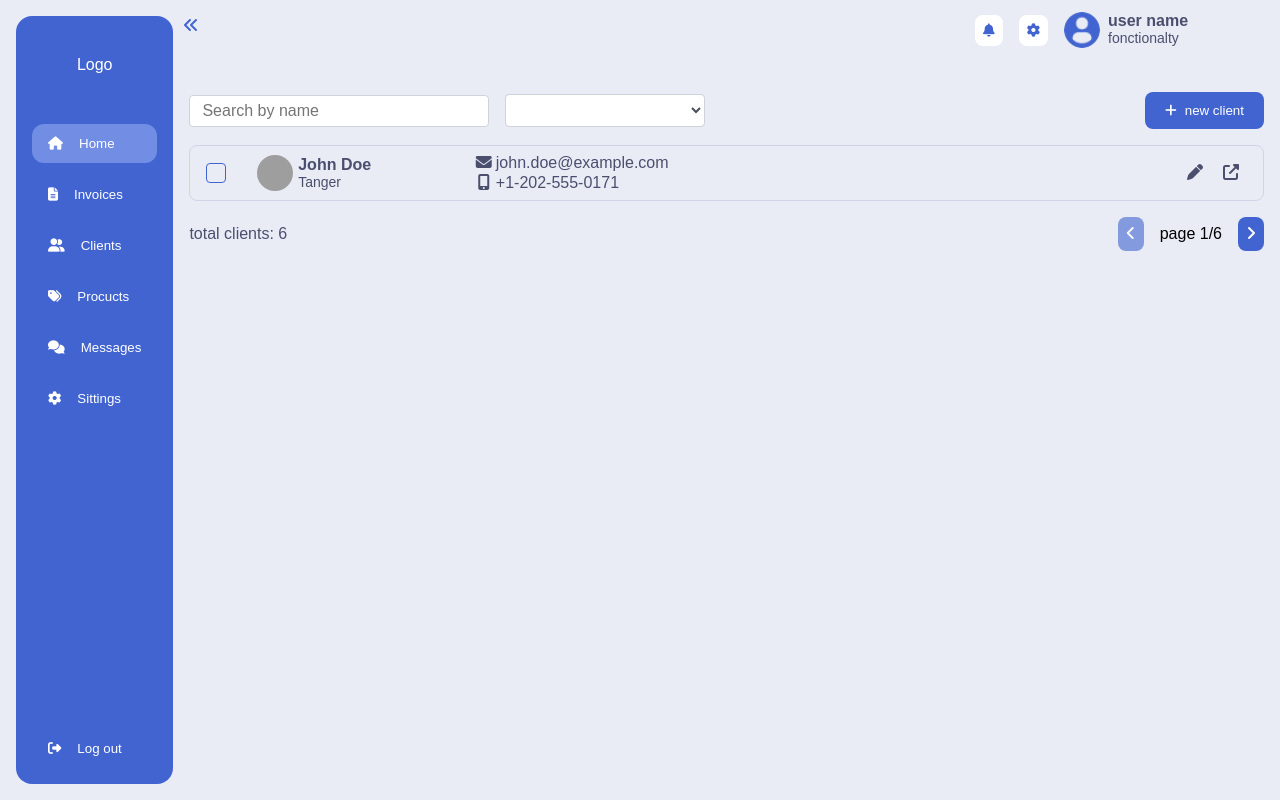
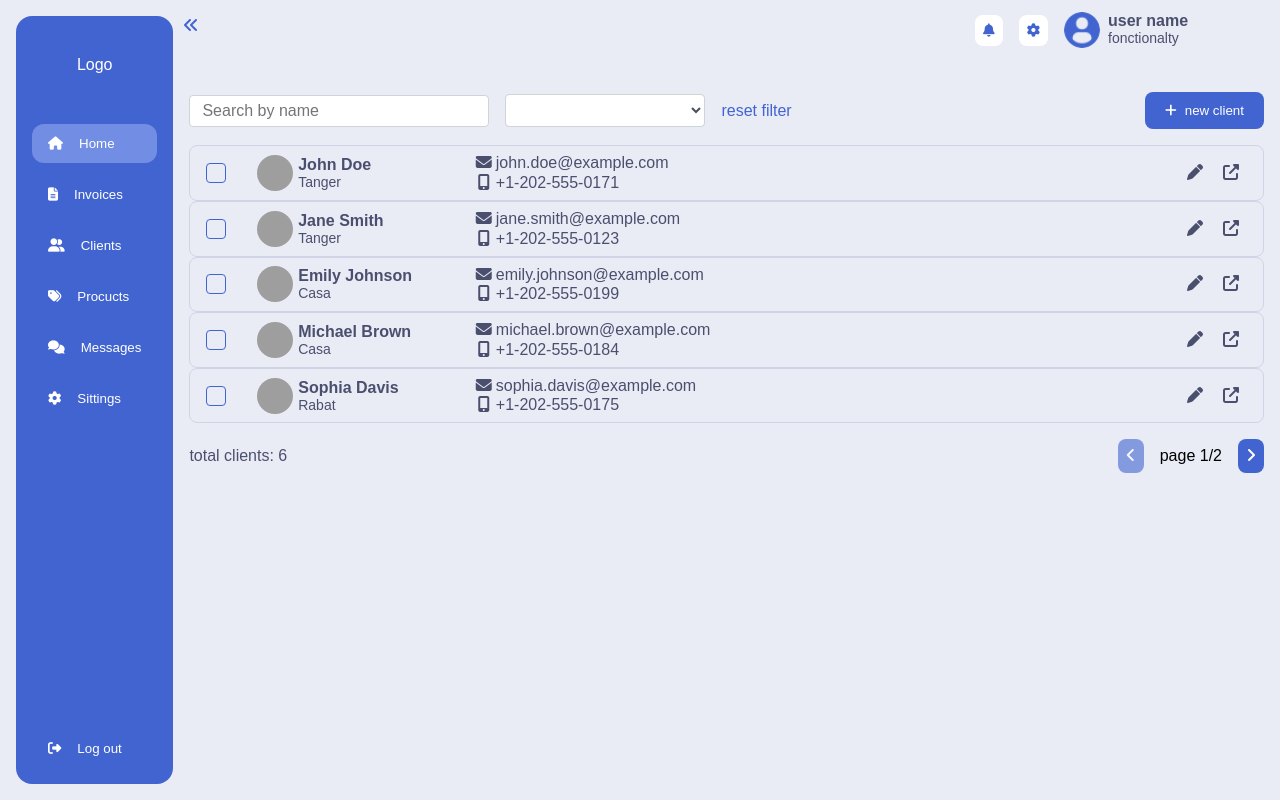
Before and after one commit to ilias-chat/eurodental_frontend, an Angular app: page / in a window 1280 px wide. Built offline with nearby package versions, Linux system fonts and the light colour scheme; grey boxes are pictures that could not be loaded.

Commit message:
add reset filter to the clients list

```diff
--- a/src/app/main-content/clients/clients.component.html
+++ b/src/app/main-content/clients/clients.component.html
@@ -11,6 +11,7 @@
             <option value="Rabat">Rabat</option>
             <option value="Fes">Fes</option>
         </select>
+        <a (click)="on_reset_filter_click()">reset filter</a>
 
         <button class="primary-button button-with-icon" (click)="on_add_client()">
             <i class="fa-solid fa-plus"></i>
--- a/src/app/main-content/clients/clients.component.ts
+++ b/src/app/main-content/clients/clients.component.ts
@@ -17,7 +17,7 @@ export class ClientsComponent {
   all_clients!:Client[];
   clients = signal<Client[]>([]);
   current_page = signal<number>(1);
-  lines_per_page:number = 1;
+  lines_per_page:number = 5;
   total_pages = signal<number>(1);
   total_clients = signal<number>(0);
 
@@ -84,4 +84,12 @@ export class ClientsComponent {
 
     if (this.total_pages() === 0) this.total_pages.set(1);
   }
+
+  on_reset_filter_click(){
+    this.search_input.nativeElement.value = '';
+    this.combo_city.nativeElement.value = '';
+
+    this.all_clients = this.clientsService.filter('','');
+    this.reset_clients_list();
+  }
 }
--- a/src/styles.css
+++ b/src/styles.css
@@ -110,6 +110,12 @@ button:disabled:hover{
     cursor: not-allowed;
 }
 
+a{
+    text-decoration: none;
+    color: var(--main-color);
+    cursor: pointer;
+}
+
 dialog{
     padding: 0;
     overflow: hidden;
```
